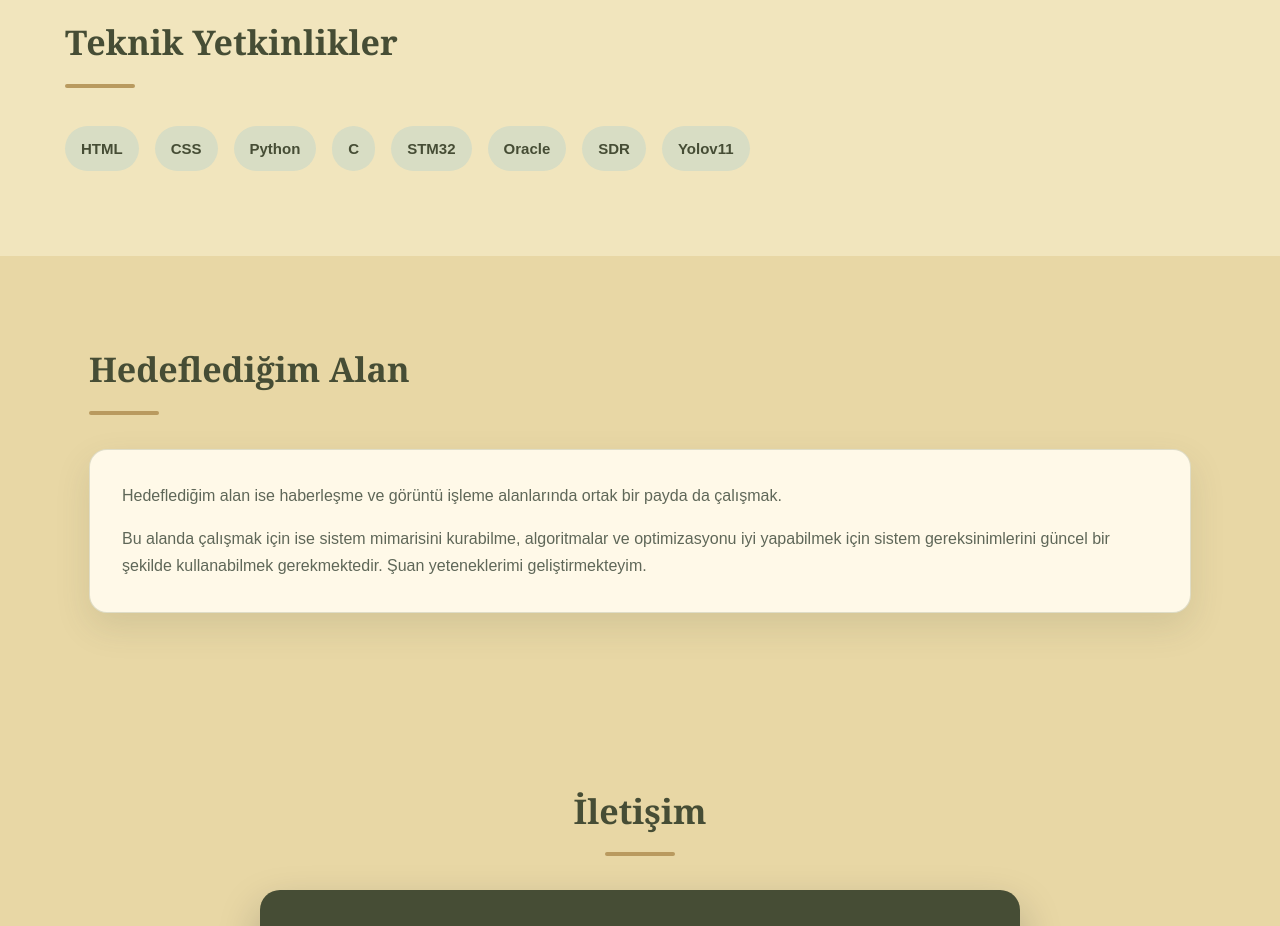
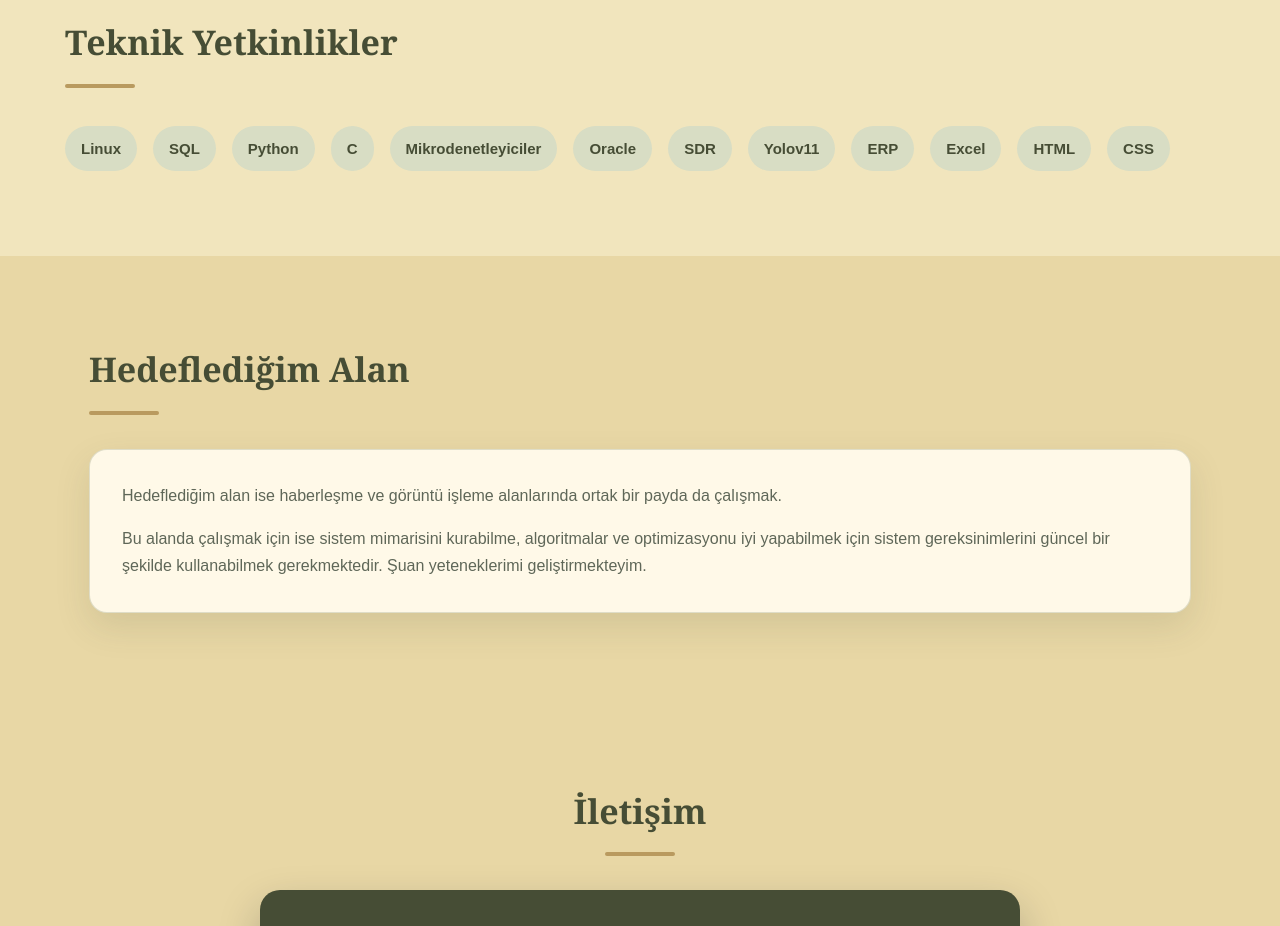
Before and after one commit to saracoglusahan/biyografi-sitem, a plain HTML site: page index.html in a window 1280 px wide. Shown: the part 4280-5206 px from the top of the page. Drawn offline with Linux system fonts and the light colour scheme.

Commit message:
Site guncellendi

```diff
--- a/index.html
+++ b/index.html
@@ -212,14 +212,18 @@
       </div>
 
       <div class="skills">
-        <span>HTML</span>
-        <span>CSS</span>
+        <span>Linux</span>
+        <span>SQL</span>
         <span>Python</span>
         <span>C</span>
-        <span>STM32</span>
+        <span>Mikrodenetleyiciler</span>
         <span>Oracle</span>
         <span>SDR</span>
         <span>Yolov11</span>
+        <span>ERP</span>
+        <span>Excel</span>
+        <span>HTML</span>
+        <span>CSS</span>
       </div>
     </section>
 
```
